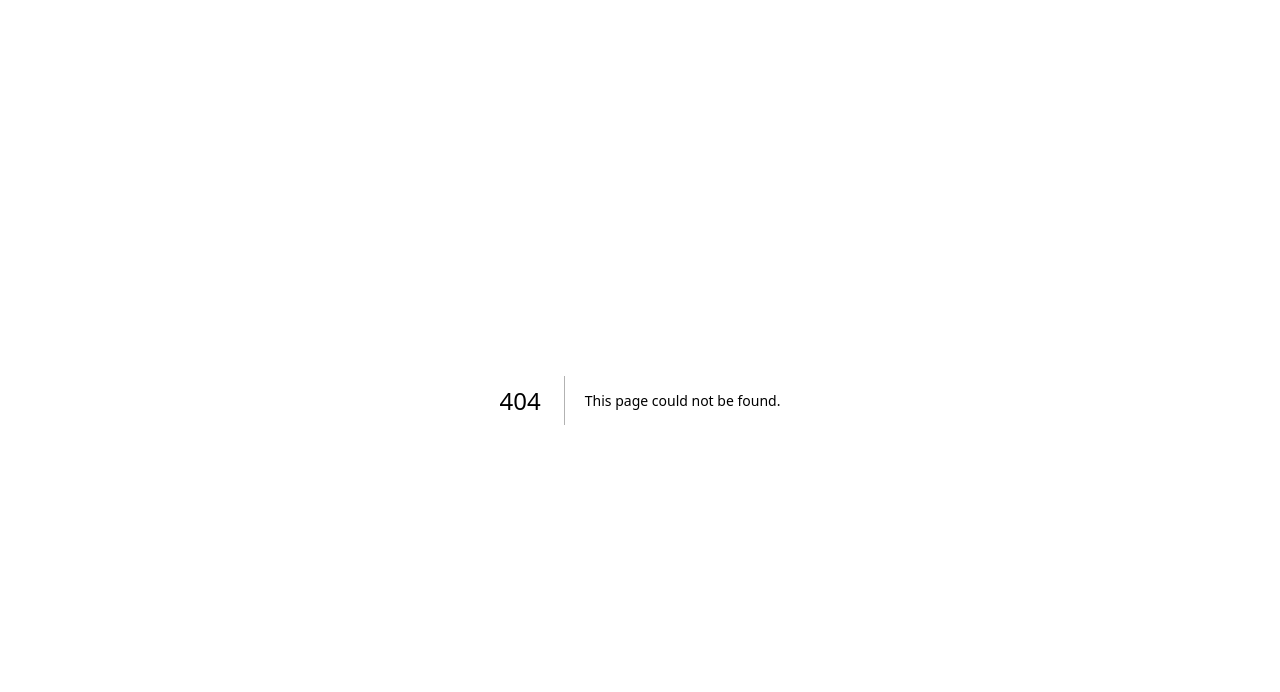
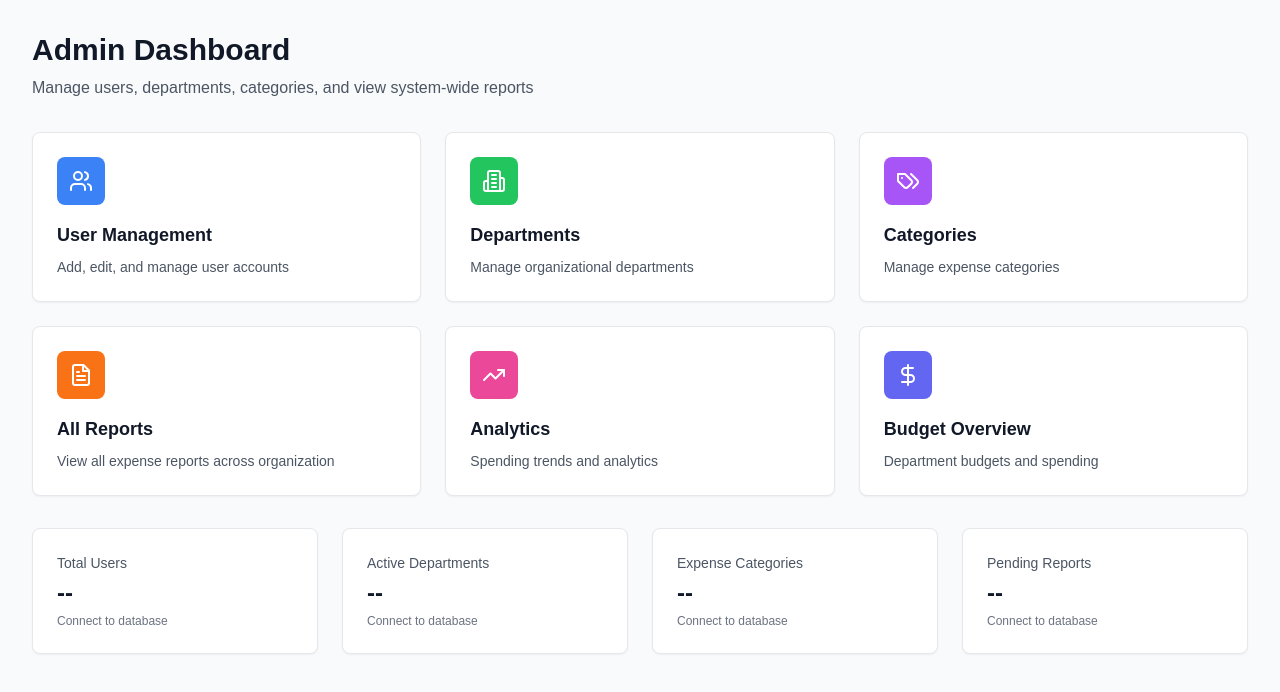
Before and after one commit to mobilacks/lacks-expense-management, a Next.js app: page /admin in a window 1280 px wide. Before the commit this address had no page. Shown: the top 692 px of the page. Built offline with nearby package versions, Linux system fonts and the light colour scheme; no server answers; sample sign-in values are in the browser's storage.

Commit message:
Create page.tsx

```diff
--- /dev/null
+++ b/app/admin/page.tsx
@@ -0,0 +1,138 @@
+import { getServerSession } from 'next-auth';
+import { redirect } from 'next/navigation';
+import Link from 'next/link';
+import {
+  Users,
+  Building2,
+  Tags,
+  FileText,
+  TrendingUp,
+  DollarSign
+} from 'lucide-react';
+
+export default async function AdminDashboard() {
+  const session = await getServerSession();
+
+  if (!session) {
+    redirect('/auth/signin');
+  }
+
+  // TODO: Add role check - only allow admin role
+  // if (session.user.role !== 'admin') {
+  //   redirect('/dashboard');
+  // }
+
+  const adminCards = [
+    {
+      title: 'User Management',
+      description: 'Add, edit, and manage user accounts',
+      icon: Users,
+      href: '/admin/users',
+      color: 'bg-blue-500 dark:bg-blue-600',
+    },
+    {
+      title: 'Departments',
+      description: 'Manage organizational departments',
+      icon: Building2,
+      href: '/admin/departments',
+      color: 'bg-green-500 dark:bg-green-600',
+    },
+    {
+      title: 'Categories',
+      description: 'Manage expense categories',
+      icon: Tags,
+      href: '/admin/categories',
+      color: 'bg-purple-500 dark:bg-purple-600',
+    },
+    {
+      title: 'All Reports',
+      description: 'View all expense reports across organization',
+      icon: FileText,
+      href: '/admin/reports',
+      color: 'bg-orange-500 dark:bg-orange-600',
+    },
+    {
+      title: 'Analytics',
+      description: 'Spending trends and analytics',
+      icon: TrendingUp,
+      href: '/admin/analytics',
+      color: 'bg-pink-500 dark:bg-pink-600',
+    },
+    {
+      title: 'Budget Overview',
+      description: 'Department budgets and spending',
+      icon: DollarSign,
+      href: '/admin/budgets',
+      color: 'bg-indigo-500 dark:bg-indigo-600',
+    },
+  ];
+
+  return (
+    <div className="min-h-screen bg-gray-50 dark:bg-gray-900">
+      <div className="max-w-7xl mx-auto px-4 sm:px-6 lg:px-8 py-8">
+        {/* Header */}
+        <div className="mb-8">
+          <h1 className="text-3xl font-bold text-gray-900 dark:text-gray-100">
+            Admin Dashboard
+          </h1>
+          <p className="mt-2 text-gray-600 dark:text-gray-400">
+            Manage users, departments, categories, and view system-wide reports
+          </p>
+        </div>
+
+        {/* Admin Cards Grid */}
+        <div className="grid grid-cols-1 sm:grid-cols-2 lg:grid-cols-3 gap-6">
+          {adminCards.map((card) => {
+            const Icon = card.icon;
+            return (
+              <Link
+                key={card.href}
+                href={card.href}
+                className="group bg-white dark:bg-gray-800 rounded-lg shadow-sm hover:shadow-md transition-all duration-200 overflow-hidden border border-gray-200 dark:border-gray-700"
+              >
+                <div className="p-6">
+                  <div className={`${card.color} w-12 h-12 rounded-lg flex items-center justify-center mb-4 group-hover:scale-110 transition-transform duration-200`}>
+                    <Icon className="w-6 h-6 text-white" />
+                  </div>
+                  <h3 className="text-lg font-semibold text-gray-900 dark:text-gray-100 mb-2">
+                    {card.title}
+                  </h3>
+                  <p className="text-sm text-gray-600 dark:text-gray-400">
+                    {card.description}
+                  </p>
+                </div>
+              </Link>
+            );
+          })}
+        </div>
+
+        {/* Quick Stats */}
+        <div className="mt-8 grid grid-cols-1 sm:grid-cols-2 lg:grid-cols-4 gap-6">
+          <div className="bg-white dark:bg-gray-800 rounded-lg shadow-sm p-6 border border-gray-200 dark:border-gray-700">
+            <div className="text-sm text-gray-600 dark:text-gray-400 mb-1">Total Users</div>
+            <div className="text-2xl font-bold text-gray-900 dark:text-gray-100">--</div>
+            <div className="text-xs text-gray-500 dark:text-gray-500 mt-1">Connect to database</div>
+          </div>
+
+          <div className="bg-white dark:bg-gray-800 rounded-lg shadow-sm p-6 border border-gray-200 dark:border-gray-700">
+            <div className="text-sm text-gray-600 dark:text-gray-400 mb-1">Active Departments</div>
+            <div className="text-2xl font-bold text-gray-900 dark:text-gray-100">--</div>
+            <div className="text-xs text-gray-500 dark:text-gray-500 mt-1">Connect to database</div>
+          </div>
+
+          <div className="bg-white dark:bg-gray-800 rounded-lg shadow-sm p-6 border border-gray-200 dark:border-gray-700">
+            <div className="text-sm text-gray-600 dark:text-gray-400 mb-1">Expense Categories</div>
+            <div className="text-2xl font-bold text-gray-900 dark:text-gray-100">--</div>
+            <div className="text-xs text-gray-500 dark:text-gray-500 mt-1">Connect to database</div>
+          </div>
+
+          <div className="bg-white dark:bg-gray-800 rounded-lg shadow-sm p-6 border border-gray-200 dark:border-gray-700">
+            <div className="text-sm text-gray-600 dark:text-gray-400 mb-1">Pending Reports</div>
+            <div className="text-2xl font-bold text-gray-900 dark:text-gray-100">--</div>
+            <div className="text-xs text-gray-500 dark:text-gray-500 mt-1">Connect to database</div>
+          </div>
+        </div>
+      </div>
+    </div>
+  );
+}
```
